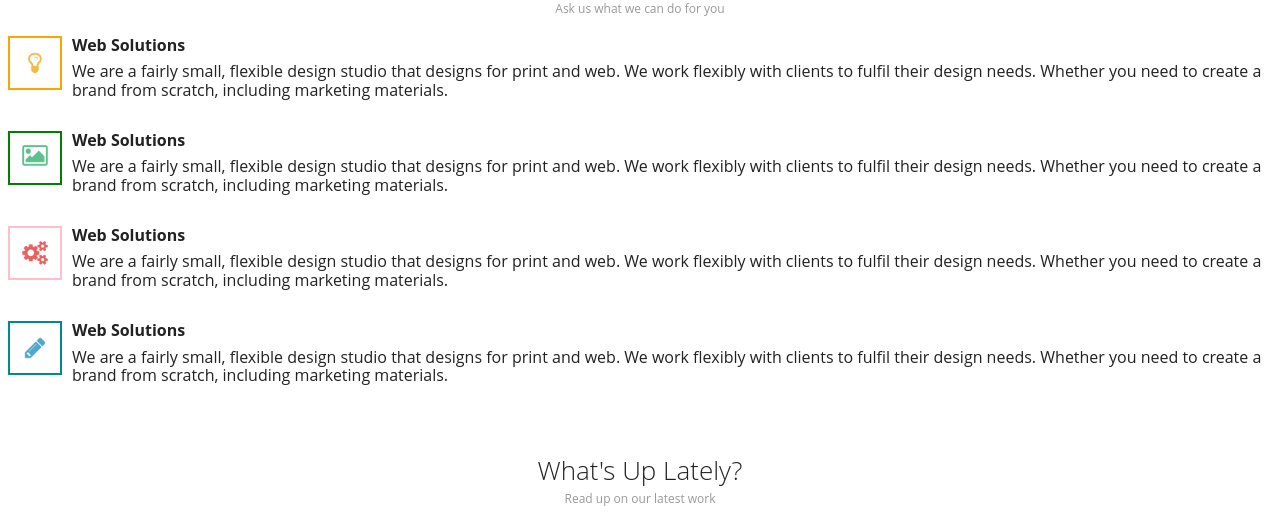
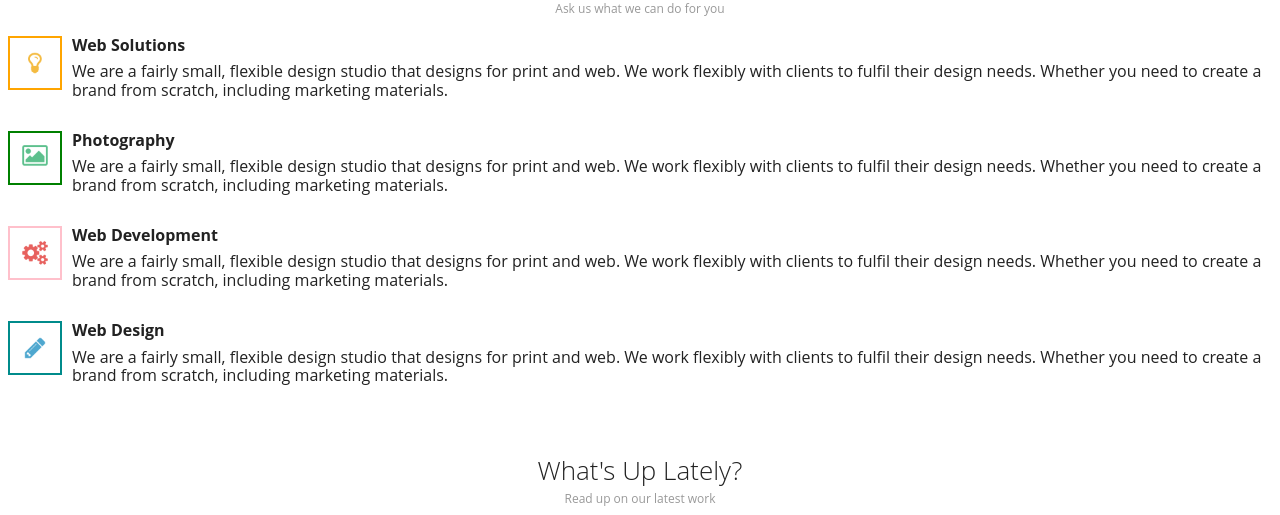
Before and after one commit to MadiMagpie/Anna-Madison-Metrolics, a website built with Parcel: page index.html in a window 1280 px wide. Shown: the part 285-800 px from the top of the page. Built offline with nearby package versions, Linux system fonts and the light colour scheme.

Commit message:
edit service_section

```diff
--- a/index.html
+++ b/index.html
@@ -105,6 +105,7 @@
         <h2>Things That We Do</h2>
         <p>Ask us what we can do for you</p>
       </header>
+      <div class ="service_contents">
         <div class="service_container">
           <img class="lightbulb" src="img/icons/lightbulb.png">
           <div class="service_description">
@@ -116,15 +117,15 @@
         <div class="service_container">
           <img class="photography" src="img/icons/picture.png">
           <div class="service_description">
-          <span>Web Solutions</span>
-          <p>We are a fairly small, flexible design studio that designs for print and web. We work flexibly with clients
+            <span>Photography</span>
+            <p>We are a fairly small, flexible design studio that   designs for print and web. We work flexibly with clients
               to fulfil their design needs. Whether you need to create a brand from scratch, including marketing materials.</p>
           </div>
         </div>
         <div class="service_container">
           <img class="settings" src="img/icons/settings.png">
           <div class="service_description">
-          <span>Web Solutions</span>
+            <span>Web Development</span>
             <p>We are a fairly small, flexible design studio that designs for print and web. We work flexibly with clients
               to fulfil their design needs. Whether you need to create a brand from scratch, including marketing materials.</p>
           </div>
@@ -132,9 +133,10 @@
         <div class="service_container">
           <img class="pencil" src="img/icons/pencil.png">
           <div class="service_description">
-          <span>Web Solutions</span>
+            <span>Web Design</span>
             <p>We are a fairly small, flexible design studio that designs for print and web. We work flexibly with clients
               to fulfil their design needs. Whether you need to create a brand from scratch, including marketing materials.</p>
+          </div>
         </div>
       </div>
     </section>
@@ -377,4 +379,4 @@
   <script src="https://www.google-analytics.com/analytics.js" async></script>
 </body>
 
-</html>  -->
+</html>
```
Lines whose indentation alone changed are shown as unchanged.
